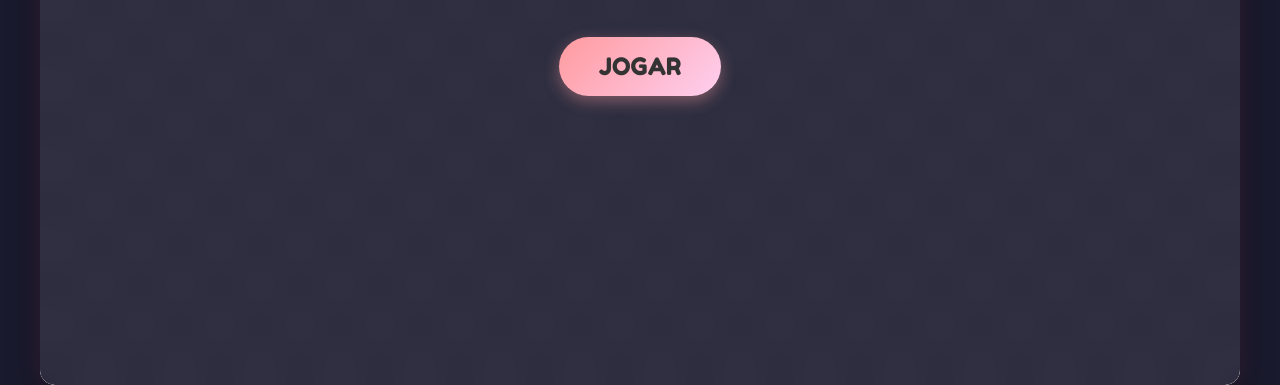
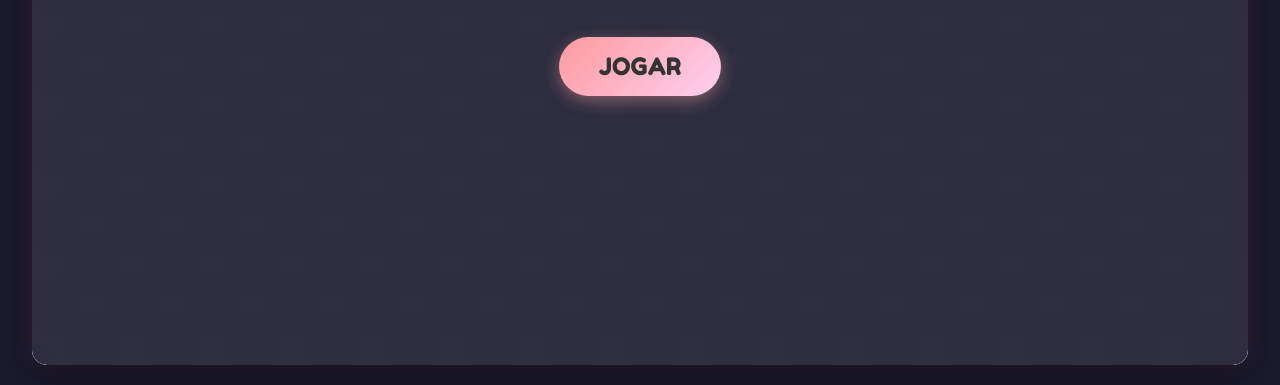
Before and after one commit to lindionez/Game---Grande-roubo-no-banheiro, a website: page index.html in a window 1280 px wide. Shown: the part 415-800 px from the top of the page. Drawn offline with nearby package versions, Linux system fonts and the light colour scheme.

Commit message:
Melhor aproveitamento de tela em PCs

```diff
--- a/style.css
+++ b/style.css
@@ -22,8 +22,10 @@ h1, h2, h3, .hud-label {
 
 #game-container {
     position: relative;
-    width: 1200px;
-    height: 800px;
+    width: 95vw;
+    max-width: 1600px;
+    height: 95vh;
+    max-height: 950px;
     background-color: #f0f0f0;
     background-image:
         linear-gradient(45deg, #e0e0e0 25%, transparent 25%, transparent 75%, #e0e0e0 75%, #e0e0e0),
```
